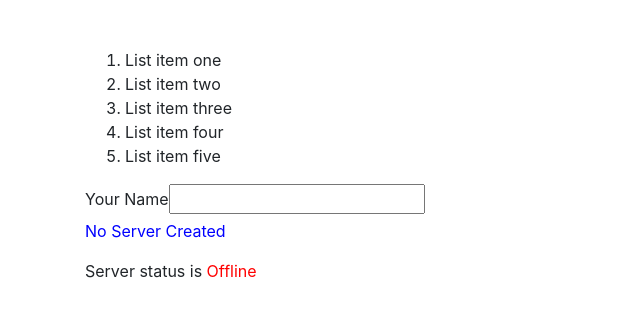
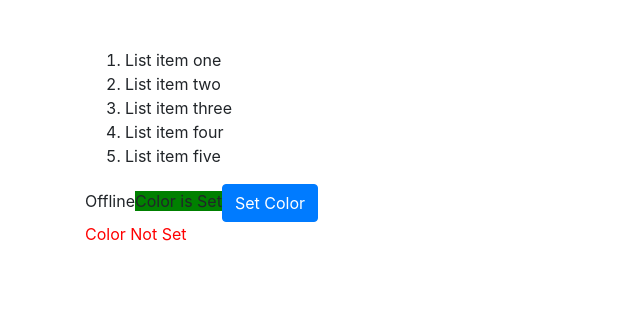
Before and after one commit to soumyaRauth/angular-blankfield-test, an Angular app: page / in a window 1280 px wide. Shown: the top 316 px of the page, without its empty margins (0-640 px from the left). Built offline with nearby package versions, Linux system fonts and the light colour scheme.

Commit message:
ngClass style test

```diff
--- a/src/app/app.component.html
+++ b/src/app/app.component.html
@@ -8,16 +8,17 @@
         <li>List item four</li>
         <li>List item five</li>
       </ol>
-      <label>Your Name</label>
-      <input type="text" [(ngModel)]="userName" />
 
-      <p *ngIf="createServer; else noServer">Server Created</p>
-      <ng-template #noServer>
-          <p [ngStyle]="{color:'#0000ff'}">No Server Created</p>
+      <span >{{serverStatus}}</span>
+      <span [ngStyle]="{backgroundColor:'green'}" [ngClass]="{online: serverStatus ==='Online'}">Color is Set</span>
+      <button class="btn btn-primary" (click)="setTheColor()" >{{setColorButtonText}}</button>
+      <p *ngIf="colorSet; else noColorSet">
+          <span [ngStyle]="{color:'green'}" [ngClass]="'online'">Color is Set</span>
+      </p>
+
+      <ng-template #noColorSet>
+          <p [ngStyle]="{color:'red'}">Color Not Set</p>
       </ng-template>
-      <p>Server status is <span [ngStyle]="{color:getColor()}">{{serverStatus}}</span></p>
-
-
     </div>
   </div>
 </div>
--- a/src/app/app.component.scss
+++ b/src/app/app.component.scss
@@ -5,3 +5,7 @@ h3{
 h4{
     color: peru;
 }
+
+.online{
+    color:yellow;
+}
--- a/src/app/app.component.ts
+++ b/src/app/app.component.ts
@@ -7,7 +7,8 @@ import { Component } from "@angular/core";
 })
 export class AppComponent {
   userName: string = '';
-  createServer:boolean=false;
+  colorSet:boolean=false;
+  setColorButtonText:string='Set Color'
   serverStatus:string='Offline'
   constructor() {
   this.serverStatus=Math.random() > 0.5 ? 'Online':'Offline';
@@ -15,8 +16,14 @@ export class AppComponent {
 
 
 
-  createTheServer(){
-    this.createServer=true;
+  setTheColor(){
+    if(this.colorSet==false){
+      this.setColorButtonText='Unset Color'
+      this.colorSet=true;
+    }else{
+      this.colorSet=false;
+      this.setColorButtonText='Set Color'
+    }
   }
 
   getColor(){
```
